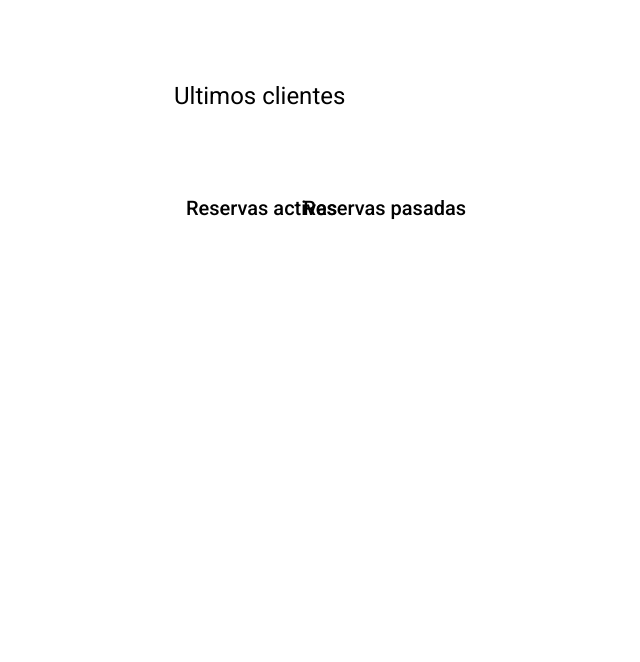
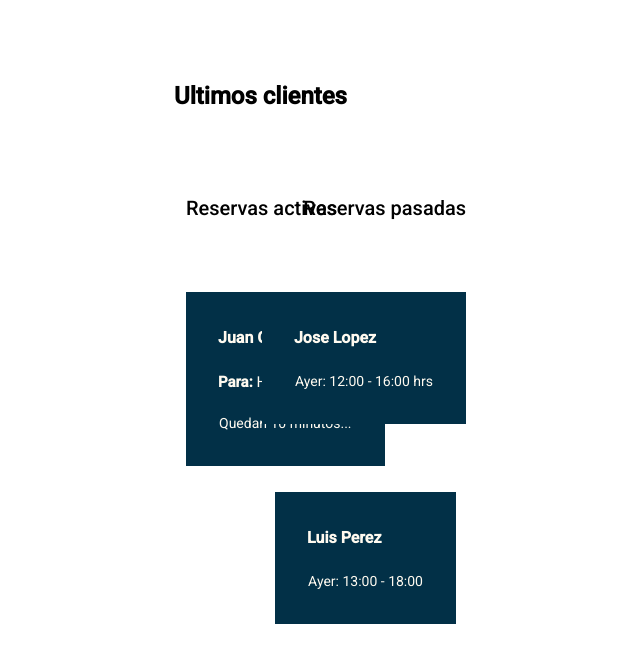
Before and after one commit to carlos130702/Fronted-Web-App, an Angular app: page / in a window 1280 px wide. Shown: the top 662 px of the page, without its empty margins (314-954 px from the left). Built offline with nearby package versions, Linux system fonts and the light colour scheme.

Commit message:
i added client-owner in the navbar

```diff
--- a/src/app/client-owner/client-owner.component.css
+++ b/src/app/client-owner/client-owner.component.css
@@ -10,3 +10,30 @@ div#table-3 {
     position:absolute;
     right: 500px;
 }
+
+div#table-4 {
+background-color:#023047;
+color:floralwhite;
+position: absolute;
+left: 400px;
+margin:100px;
+border:30px solid #023047;
+}
+
+div#table-5 {
+background-color:#023047;
+color:floralwhite;
+position: absolute;
+right: 400px;
+margin:100px;
+border:30px solid #023047;
+}
+
+div#table-6 {
+background-color:#023047;
+color:floralwhite;
+position: absolute;
+right: 210px;
+margin:300px;
+border:30px solid #023047;
+}
--- a/src/app/client-owner/client-owner.component.html
+++ b/src/app/client-owner/client-owner.component.html
@@ -1,12 +1,50 @@
 <body>
 <div class="table-1">
-    <h1>Ultimos clientes</h1>
+    <h1><b>Ultimos clientes</b></h1>
 </div>
+
 <div id="table-2">
     <h2>Reservas activas</h2>
 </div>
+
 <div id="table-3">
     <h2>Reservas pasadas</h2>
 </div>
 
+<div id="table-4">
+<table class="table-4">
+    <tr>
+        <h3><b>Juan Gonzales</b></h3>
+    </tr>
+    <tr>
+        <H4><b>Para:</b> Hoy 11:30 hrs</H4>
+    </tr>
+    <tr>
+        <td>Quedan 10 minutos...</td>
+    </tr>
+</table>
+</div>
+
+<div id="table-5">
+    <table class="table-5">
+        <tr>
+            <h3><b>Jose Lopez</b></h3>
+        </tr>
+        <tr>
+            <td>Ayer: 12:00 - 16:00 hrs</td>
+        </tr>
+    </table>
+    </div>
+
+    <div id="table-6">
+        <table class="table-6">
+            <tr>
+                <h3><b>Luis Perez</b></h3>
+            </tr>
+            <tr>
+                <td>Ayer: 13:00 - 18:00</td>
+            </tr>
+        </table>
+        </div>
+
 </body>
```
